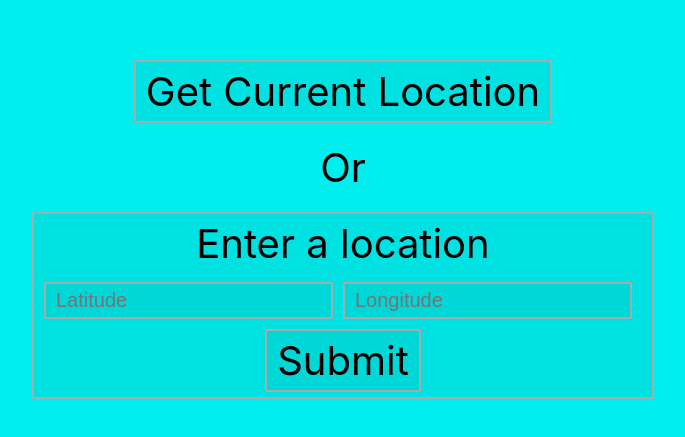
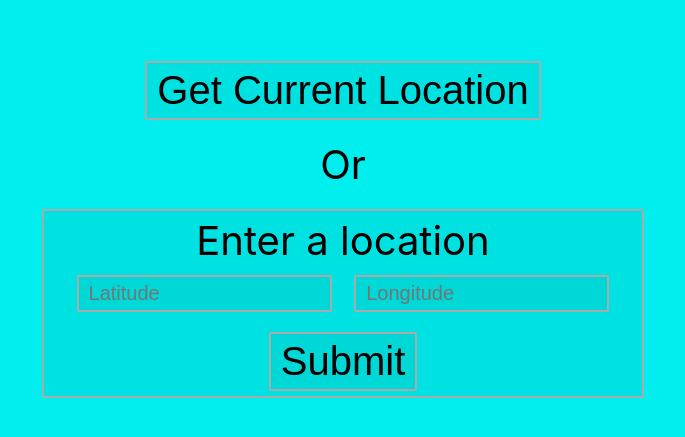
Before and after one commit to JamesNarayanan/weather, a React (Create React App) app: page / in a window 1280 px wide. Shown: the part 171-608 px from the top of the page, without its empty margins (297-982 px from the left). Built offline with nearby package versions, Linux system fonts and the light colour scheme.

Commit message:
Only allows the user to enter valid degree values
Values above 180 will be rounded down to 180 (same with negatives)

```diff
--- a/src/App.css
+++ b/src/App.css
@@ -23,24 +23,46 @@ body {
 }
 
 #otherLoc {
+	min-width: 30%;
 	display: flex;
 	align-items: center;
 	justify-content: center;
 	flex-direction: column;
 }
 
-.button, #otherLoc, #getLocWrapper input {
+button, #otherLoc, #getLocWrapper input {
 	padding: 5px 10px;
 	border: 2px solid #aaa;
 	border-radius: 2px;
 	background: rgba(0, 0, 0, .05);
 }
 
-.button {
+button {
+	font-size: 1em;
 	cursor: pointer;
+	transition: .2s background;
+}
+button:hover {
+	background: rgba(0, 0, 0, .1);
+}
+button:focus {
+	border: none;
+	outline: 2px solid white;
 }
 
-#getLocWrapper input {
+#inputWrapper {
+	width: 100%;
+	margin: 10px auto;
+	display: flex;
+	flex-direction: row;
+	justify-content: space-evenly;
+}
+
+#inputWrapper input {
+	width: 40%;
 	font-size: .5em;
-	margin-right: 10px;
+	/* margin-right: 10px; */
 }
+#inputWrapper input:focus {
+	outline: 2px solid white;
+}
--- a/src/App.js
+++ b/src/App.js
@@ -14,6 +14,7 @@ class App extends Component {
 		this.handleDayClick = this.handleDayClick.bind(this);
 		this.getLocation = this.getLocation.bind(this);
 		this.getCurrentLocation = this.getCurrentLocation.bind(this);
+		this.handleKeyPress = this.handleKeyPress.bind(this);
 	}
 
 	handleDayClick(dayNumber) {
@@ -32,25 +33,31 @@ class App extends Component {
 	}
 
 	getCurrentLocation() {
+		this.setState({haveLocation: true});
 		navigator.geolocation.getCurrentPosition(position => {
 			this.setState({lat: position.coords.latitude, lon: position.coords.longitude});
 			this.getLocation();
 		});
 	}
 
+	handleKeyPress(event) {
+		if(event.key === "Enter")
+			this.getLocation();
+	}
+
 	render() {
 		if(!this.state.haveLocation) {
 			return (
 				<div id="getLocWrapper" className="wrapper">
-					<div onClick={this.getCurrentLocation} className="button">Get Current Location</div>
+					<button onClick={this.getCurrentLocation}>Get Current Location</button>
 					<div style={{margin: "20px"}}>Or</div>
 					<div id="otherLoc">
 						<div>Enter a location</div>
-						<div>
-							<input placeholder="Latitude" type="number" value={this.state.lat} onChange={event => this.setState({lat: event.target.value})}></input>
-							<input placeholder="Longitude" type="number" value={this.state.lon} onChange={event => this.setState({lon: event.target.value})}></input>
+						<div id="inputWrapper">
+							<input placeholder="Latitude" type="number" value={this.state.lat}onChange={event => Math.abs(event.target.value) > 180 ? this.setState({lat: event.target.value/Math.abs(event.target.value)*180}) : this.setState({lat: event.target.value})} onKeyPress={this.handleKeyPress}></input>
+							<input placeholder="Longitude" type="number" value={this.state.lon} onChange={event => Math.abs(event.target.value) > 180 ? this.setState({lon: event.target.value/Math.abs(event.target.value)*180}) : this.setState({lon: event.target.value})} onKeyPress={this.handleKeyPress}></input>
 						</div>
-						<div onClick={this.getLocation} className="button" style={{marginTop: "10px"}}>Submit</div>
+						<button onClick={this.getLocation} style={{marginTop: "10px"}}>Submit</button>
 					</div>
 				</div>
 			);
```
